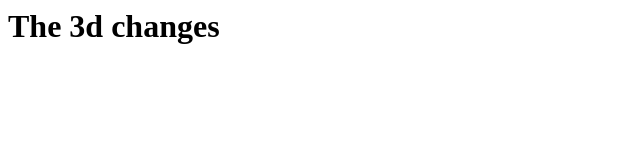
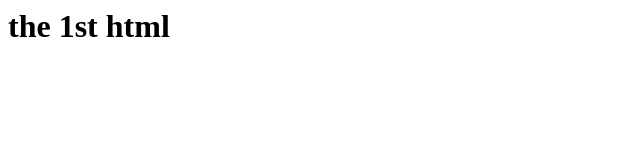
Before and after one commit to arty-d/fistgitrepo, a plain HTML site: page index.html in a window 1280 px wide. Shown: the whole page, without its empty margins (0-640 px from the left). Drawn offline with Linux system fonts and the light colour scheme.

Commit message:
rollback

```diff
--- a/index.html
+++ b/index.html
@@ -1,5 +1,5 @@
 <html>
 <body>
-<h1>The 3d changes</h1>
+<h1>the 1st html</h1>
 </body>
 </html>
```
